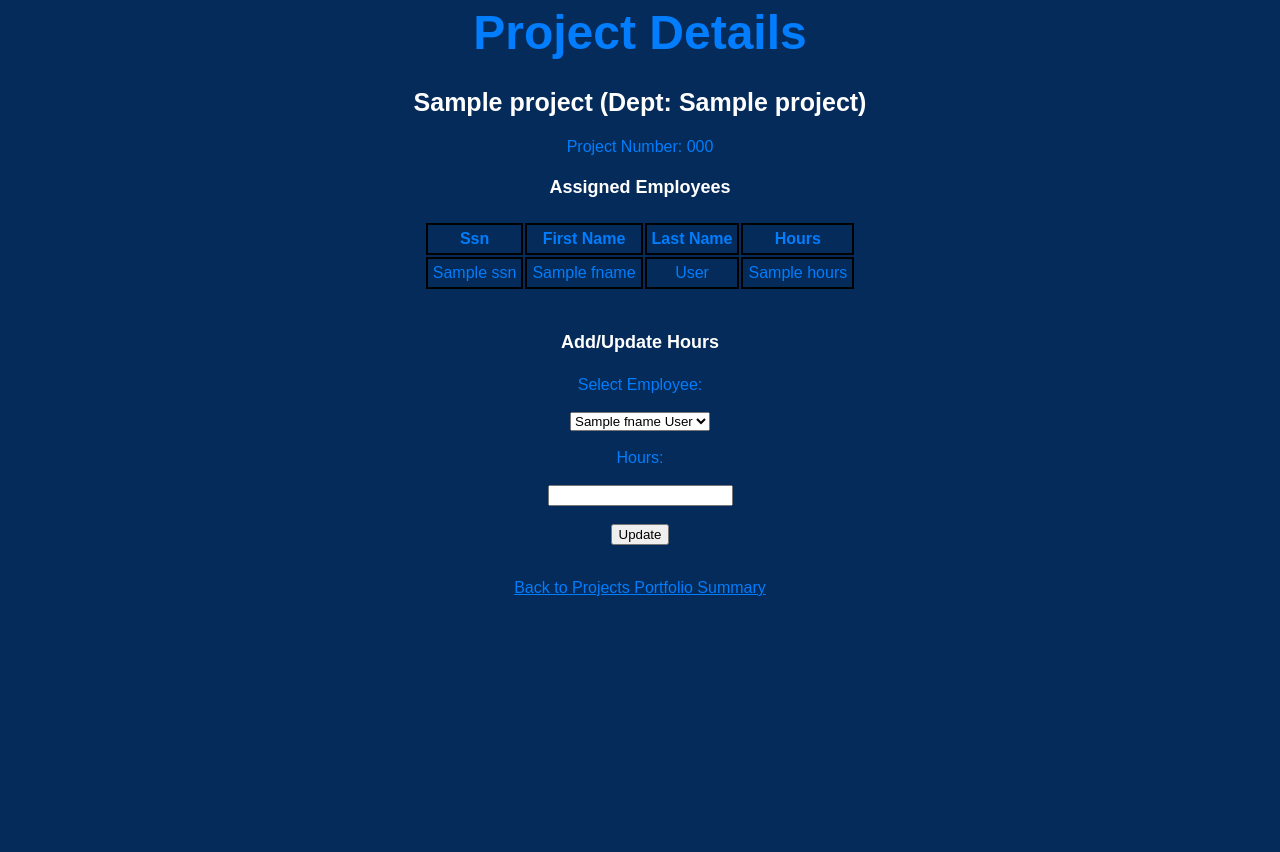
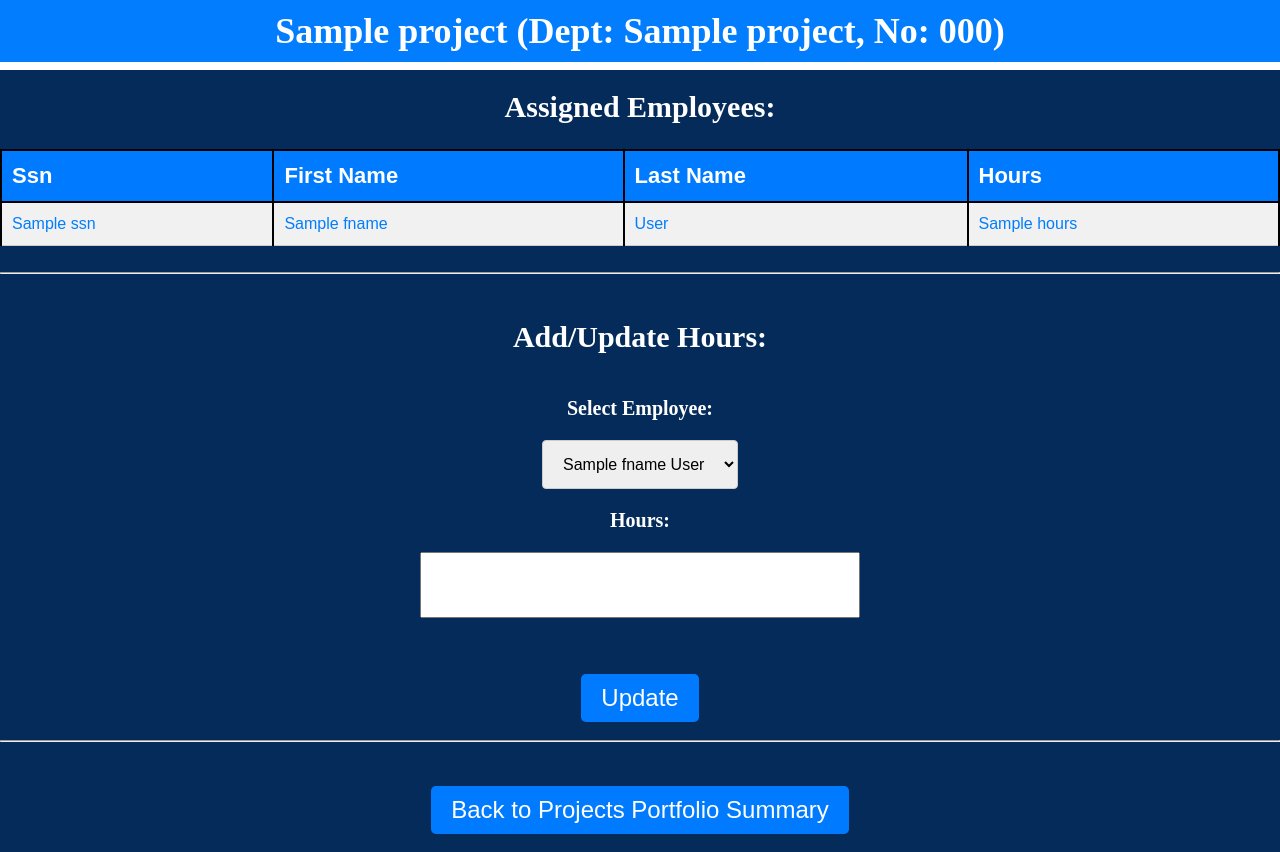
Before and after one commit to SammyMcNab/CIS3530A4, a Flask app: page /project_details_and_upsert/1 in a window 1280 px wide. Before the commit the page ends 596 px from the top, so only its background shows below. Run offline with Flask 3, Linux system fonts and the light colour scheme; the visitor is signed in with stand-in values (Sample User, id 1); a database or web service that is not in the repository returns one stand-in record (values such as "Sample title"); some libraries are stand-ins or nearby versions.

Commit message:
Update project_details_and_upsert.html

```diff
--- a/app/templates/project_details_and_upsert.html
+++ b/app/templates/project_details_and_upsert.html
@@ -5,8 +5,8 @@
     <title>Project Details</title>
     <link rel="stylesheet" href="{{ url_for('static', filename='css/style.css') }}">
 </head>
-<body class="projects_details_page">
-    <h1 class="projects_details_page h1">Project Details</h1>
+<body class="create_account_page">
+    <h1>{{ project[1] }} (Dept: {{ project[2] }}, No: {{ project[0] }})</h1>
 
     <!-- Gets and shows messages using flash.-->
     {% with messages = get_flashed_messages() %}
@@ -19,16 +19,10 @@
         {% endif %}
     {% endwith %}
 
-    <!-- Displays the project's name, department and project number-->
-    <br>
-    <h2>{{ project[1] }} (Dept: {{ project[2] }})</h2>
-    <p style="color:#027DFD">Project Number: {{ project[0] }}</p>
+    <!-- Displays a table with the assigned employees associated with that particular project (on this current webpage) -->
+    <h2>Assigned Employees:</h2>
 
-    <!-- Displays a table with the assigned employees associated with that particular project (on this current webpage) -->
-    <h3 class="projects_details_page h3">Assigned Employees</h3>
-    <br>
-
-    <table>
+    <table class="table table--alt">
         <thead>
             <tr>
                 <!-- Displays the SSN, Employee name and hours for the table-->
@@ -52,29 +46,35 @@
     </table>
 
     <!-- For the Upsert Hours Form -->
-    <br><br>
-    <h3 class="projects_details_page h2">Add/Update Hours</h3>
+    <br><hr><br>
+    <h2>Add/Update Hours:</h2>
     <form method="POST">
     <br>
+        <div style="display: flex; justify-content: center; align-items: center;">
+            <label for="employee_id" style="text-align: center; color: white; font-size: 20px; font-weight: bold;">Select Employee:</label>
+        </div>
+        <div class="filter-section-projects">
+            <br>
+            <!-- To select a specific employee -->
+            <select name="employee_id" id="employee_id" class="dropdown">
+                {% for emp in employees %}
+                <option value="{{ emp[0] }}">{{ emp[1] }} {{ emp[2] }}</option>
+                {% endfor %}
+            </select>
+        </div>
 
-        <label for="employee_id" style="color:#027DFD">Select Employee:</label>
-        <br>
-        <!-- To select a specific employee -->
-        <select name="employee_id" id="employee_id">
-            {% for emp in employees %}
-            <option value="{{ emp[0] }}">{{ emp[1] }} {{ emp[2] }}</option>
-            {% endfor %}
-        </select>
+        <div style="display: flex; justify-content: center; align-items: center;">
+            <label for="hours" style="text-align: center; color: white; font-size: 20px; font-weight: bold;">Hours:</label>
+        </div>
 
-        <br>
-        <label for="hours" style="color:#027DFD">Hours:</label>
-        <br>
         <!-- Lets users type a specific number of total hours -->
         <input type="number" step="0.1" name="hours" id="hours" min="0">
 
         <!-- Update button -->
         <br>
-        <button type="submit">Update</button>
+        <p>
+            <a onclick="event.preventDefault(); this.closest('form').submit();" class="button">Update</a>
+        </p>
     </form>
 
     {% if message %}
@@ -83,9 +83,9 @@
     {% endif %}
 
     <!-- Goes back to the projects.html page -->
-    <br>
+    <hr><br>
     <p>
-        <a href="{{ url_for('main.projects') }}">Back to Projects Portfolio Summary</a>
+        <a href="{{ url_for('main.projects') }}" class="button">Back to Projects Portfolio Summary</a>
     </p>
 </body>
 </html>
```
